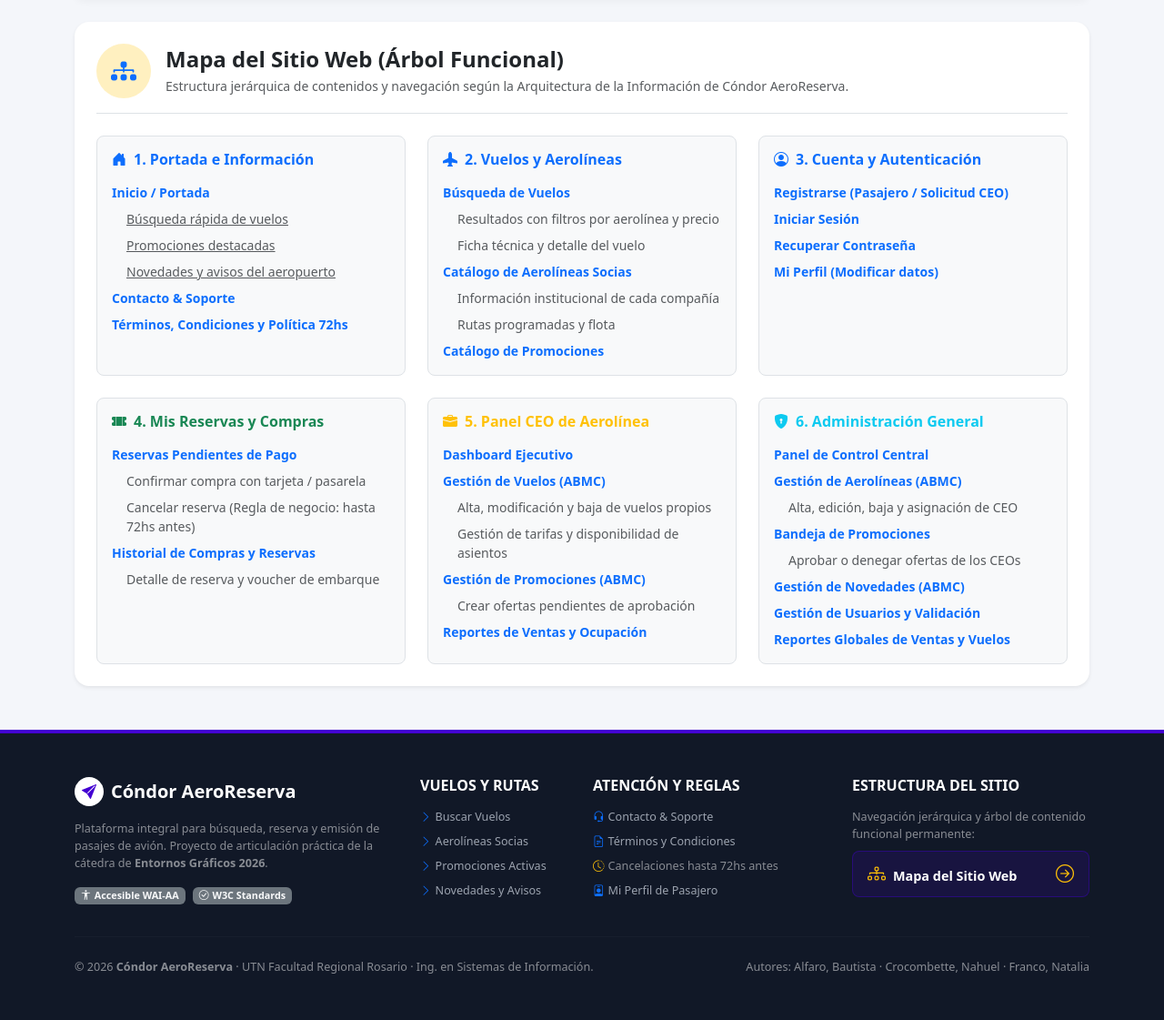
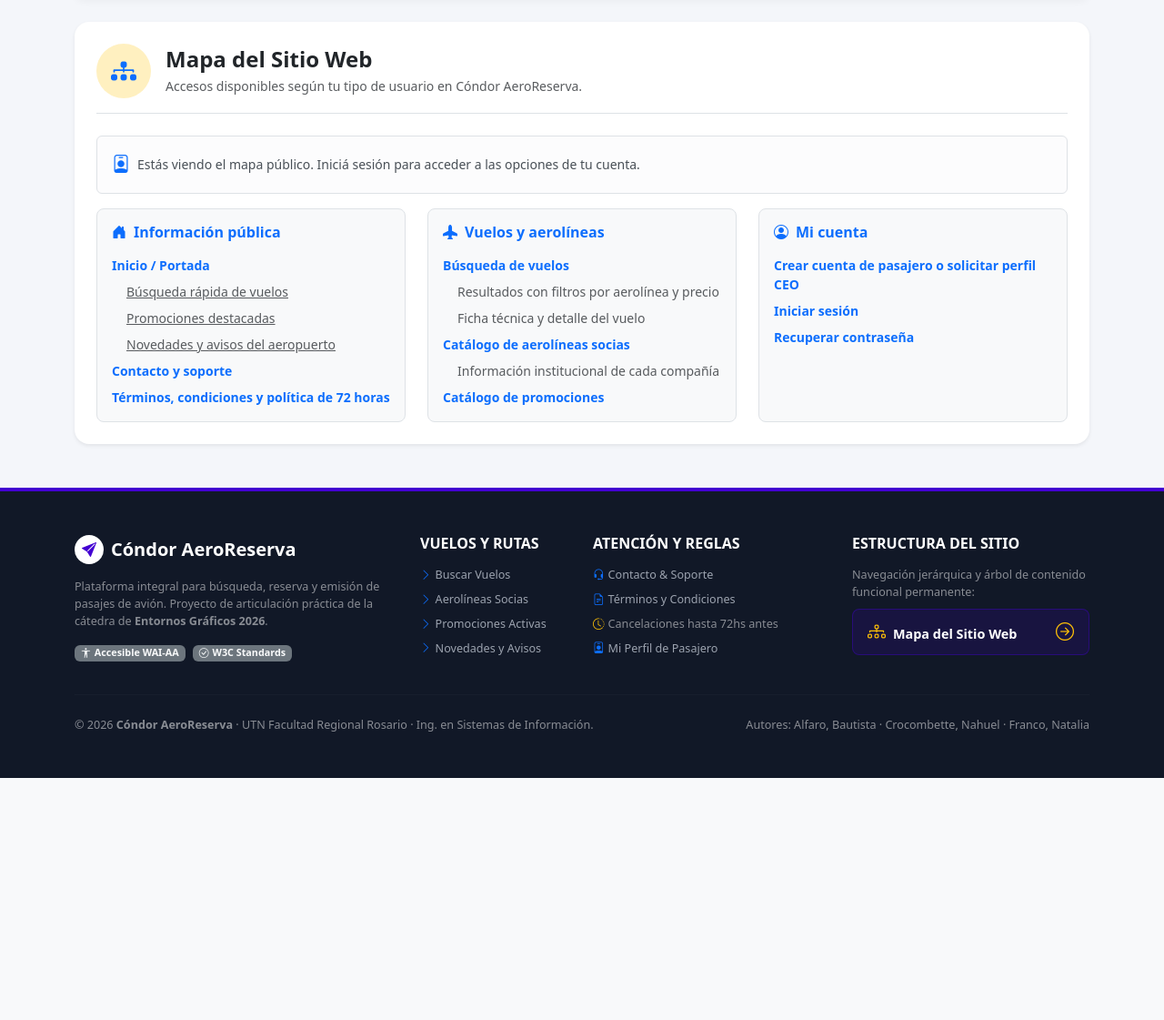
Before and after one commit to nahucroco/tp-entornos-graficos, a PHP site: page /index.php?pagina=mapa_sitio in a window 1280 px wide. Shown: the part 151-1272 px from the top of the page at 91% size. After the commit the page ends 1006 px from the top, so only its background shows below. Run offline with PHP 8.4, Linux system fonts and the light colour scheme.

Commit message:
feat(navigation): diferenciar mapa por rol

```diff
--- a/app/views/mapa_sitio.php
+++ b/app/views/mapa_sitio.php
@@ -1,5 +1,15 @@
 <?php
 declare(strict_types=1);
+
+$rolActual = obtenerRolUsuario();
+$usuarioActual = obtenerUsuario();
+$etiquetasRol = [
+    'usuario' => 'Pasajero',
+    'ceo de aerolínea' => 'CEO de aerolínea',
+    'administrador' => 'Administrador',
+];
+$nombreRol = $etiquetasRol[$rolActual] ?? 'Visitante';
+$nombreUsuario = htmlspecialchars((string)($usuarioActual['nombre'] ?? ''), ENT_QUOTES, 'UTF-8');
 ?>
 
 <nav class="breadcrumb-condor" aria-label="Ruta de navegación">
@@ -12,118 +22,126 @@ declare(strict_types=1);
 <div class="card shadow-sm border-0 rounded-4 p-4 bg-white mb-4">
     <div class="d-flex align-items-center gap-3 mb-4 pb-3 border-bottom">
         <div class="rounded-circle bg-warning bg-opacity-25 text-dark p-3 d-flex align-items-center justify-content-center" style="width: 60px; height: 60px;">
-            <i class="bi bi-diagram-3-fill fs-3 text-primary"></i>
+            <i class="bi bi-diagram-3-fill fs-3 text-primary" aria-hidden="true"></i>
         </div>
         <div>
-            <h1 class="h4 fw-bold mb-1">Mapa del Sitio Web (Árbol Funcional)</h1>
-            <p class="text-muted small mb-0">
-                Estructura jerárquica de contenidos y navegación según la Arquitectura de la Información de Cóndor AeroReserva.
-            </p>
+            <h1 class="h4 fw-bold mb-1">Mapa del Sitio Web</h1>
+            <p class="text-muted small mb-0">Accesos disponibles según tu tipo de usuario en Cóndor AeroReserva.</p>
         </div>
     </div>
 
+    <div class="alert alert-light border d-flex align-items-center gap-2 small" role="status">
+        <i class="bi bi-person-badge text-primary fs-5" aria-hidden="true"></i>
+        <span>
+            <?php if (usuarioLogueado()): ?>
+                Estás navegando como <strong><?= htmlspecialchars($nombreRol, ENT_QUOTES, 'UTF-8') ?></strong><?= $nombreUsuario !== '' ? ', ' . $nombreUsuario : '' ?>.
+            <?php else: ?>
+                Estás viendo el mapa público. Iniciá sesión para acceder a las opciones de tu cuenta.
+            <?php endif; ?>
+        </span>
+    </div>
+
     <div class="row g-4">
-        <!-- SECCIÓN 1: PÚBLICO GENERAL / INICIO -->
         <div class="col-md-6 col-lg-4">
-            <div class="card h-100 border rounded-3 p-3 bg-light">
-                <h2 class="h6 fw-bold text-primary mb-3 d-flex align-items-center gap-2">
-                    <i class="bi bi-house-door-fill"></i>1. Portada e Información
+            <section class="card h-100 border rounded-3 p-3 bg-light" aria-labelledby="mapa-publico">
+                <h2 id="mapa-publico" class="h6 fw-bold text-primary mb-3 d-flex align-items-center gap-2">
+                    <i class="bi bi-house-door-fill" aria-hidden="true"></i>Información pública
                 </h2>
                 <ul class="list-unstyled small d-flex flex-column gap-2 mb-0">
                     <li><a href="index.php" class="text-decoration-none fw-semibold">Inicio / Portada</a></li>
                     <li class="ms-3"><a href="index.php?pagina=vuelos" class="text-muted">Búsqueda rápida de vuelos</a></li>
                     <li class="ms-3"><a href="index.php?pagina=promociones" class="text-muted">Promociones destacadas</a></li>
                     <li class="ms-3"><a href="index.php?pagina=novedades" class="text-muted">Novedades y avisos del aeropuerto</a></li>
-                    <li><a href="index.php?pagina=contacto" class="text-decoration-none fw-semibold">Contacto & Soporte</a></li>
-                    <li><a href="index.php?pagina=terminos" class="text-decoration-none fw-semibold">Términos, Condiciones y Política 72hs</a></li>
+                    <li><a href="index.php?pagina=contacto" class="text-decoration-none fw-semibold">Contacto y soporte</a></li>
+                    <li><a href="index.php?pagina=terminos" class="text-decoration-none fw-semibold">Términos, condiciones y política de 72 horas</a></li>
                 </ul>
-            </div>
+            </section>
         </div>
 
-        <!-- SECCIÓN 2: VUELOS Y RUTAS -->
         <div class="col-md-6 col-lg-4">
-            <div class="card h-100 border rounded-3 p-3 bg-light">
-                <h2 class="h6 fw-bold text-primary mb-3 d-flex align-items-center gap-2">
-                    <i class="bi bi-airplane-fill"></i>2. Vuelos y Aerolíneas
+            <section class="card h-100 border rounded-3 p-3 bg-light" aria-labelledby="mapa-vuelos">
+                <h2 id="mapa-vuelos" class="h6 fw-bold text-primary mb-3 d-flex align-items-center gap-2">
+                    <i class="bi bi-airplane-fill" aria-hidden="true"></i>Vuelos y aerolíneas
                 </h2>
                 <ul class="list-unstyled small d-flex flex-column gap-2 mb-0">
-                    <li><a href="index.php?pagina=vuelos" class="text-decoration-none fw-semibold">Búsqueda de Vuelos</a></li>
+                    <li><a href="index.php?pagina=vuelos" class="text-decoration-none fw-semibold">Búsqueda de vuelos</a></li>
                     <li class="ms-3 text-muted">Resultados con filtros por aerolínea y precio</li>
                     <li class="ms-3 text-muted">Ficha técnica y detalle del vuelo</li>
-                    <li><a href="index.php?pagina=aerolineas" class="text-decoration-none fw-semibold">Catálogo de Aerolíneas Socias</a></li>
+                    <li><a href="index.php?pagina=aerolineas" class="text-decoration-none fw-semibold">Catálogo de aerolíneas socias</a></li>
                     <li class="ms-3 text-muted">Información institucional de cada compañía</li>
-                    <li class="ms-3 text-muted">Rutas programadas y flota</li>
-                    <li><a href="index.php?pagina=promociones" class="text-decoration-none fw-semibold">Catálogo de Promociones</a></li>
+                    <li><a href="index.php?pagina=promociones" class="text-decoration-none fw-semibold">Catálogo de promociones</a></li>
                 </ul>
-            </div>
+            </section>
         </div>
 
-        <!-- SECCIÓN 3: USUARIO Y CUENTA -->
         <div class="col-md-6 col-lg-4">
-            <div class="card h-100 border rounded-3 p-3 bg-light">
-                <h2 class="h6 fw-bold text-primary mb-3 d-flex align-items-center gap-2">
-                    <i class="bi bi-person-circle"></i>3. Cuenta y Autenticación
+            <section class="card h-100 border rounded-3 p-3 bg-light" aria-labelledby="mapa-cuenta">
+                <h2 id="mapa-cuenta" class="h6 fw-bold text-primary mb-3 d-flex align-items-center gap-2">
+                    <i class="bi bi-person-circle" aria-hidden="true"></i>Mi cuenta
                 </h2>
                 <ul class="list-unstyled small d-flex flex-column gap-2 mb-0">
-                    <li><a href="index.php?pagina=registro" class="text-decoration-none fw-semibold">Registrarse (Pasajero / Solicitud CEO)</a></li>
-                    <li><a href="index.php?pagina=login" class="text-decoration-none fw-semibold">Iniciar Sesión</a></li>
-                    <li><a href="index.php?pagina=recuperar_clave" class="text-decoration-none fw-semibold">Recuperar Contraseña</a></li>
-                    <li><a href="index.php?pagina=perfil" class="text-decoration-none fw-semibold">Mi Perfil (Modificar datos)</a></li>
+                    <?php if (usuarioLogueado()): ?>
+                        <li><a href="index.php?pagina=perfil" class="text-decoration-none fw-semibold">Mi perfil y datos personales</a></li>
+                        <li><a href="index.php?salir=1" class="text-decoration-none fw-semibold">Cerrar sesión</a></li>
+                    <?php else: ?>
+                        <li><a href="index.php?pagina=registro" class="text-decoration-none fw-semibold">Crear cuenta de pasajero o solicitar perfil CEO</a></li>
+                        <li><a href="index.php?pagina=login" class="text-decoration-none fw-semibold">Iniciar sesión</a></li>
+                        <li><a href="index.php?pagina=recuperar_clave" class="text-decoration-none fw-semibold">Recuperar contraseña</a></li>
+                    <?php endif; ?>
                 </ul>
-            </div>
+            </section>
         </div>
 
-        <!-- SECCIÓN 4: PASAJERO (RESERVAS Y COMPRAS) -->
-        <div class="col-md-6 col-lg-4">
-            <div class="card h-100 border rounded-3 p-3 bg-light">
-                <h2 class="h6 fw-bold text-success mb-3 d-flex align-items-center gap-2">
-                    <i class="bi bi-ticket-perforated-fill"></i>4. Mis Reservas y Compras
-                </h2>
-                <ul class="list-unstyled small d-flex flex-column gap-2 mb-0">
-                    <li><a href="index.php?pagina=reservas" class="text-decoration-none fw-semibold">Reservas Pendientes de Pago</a></li>
-                    <li class="ms-3 text-muted">Confirmar compra con tarjeta / pasarela</li>
-                    <li class="ms-3 text-muted">Cancelar reserva (Regla de negocio: hasta 72hs antes)</li>
-                    <li><a href="index.php?pagina=historial" class="text-decoration-none fw-semibold">Historial de Compras y Reservas</a></li>
-                    <li class="ms-3 text-muted">Detalle de reserva y voucher de embarque</li>
-                </ul>
+        <?php if (esPasajero()): ?>
+            <div class="col-md-6 col-lg-4">
+                <section class="card h-100 border rounded-3 p-3 bg-light" aria-labelledby="mapa-pasajero">
+                    <h2 id="mapa-pasajero" class="h6 fw-bold text-success mb-3 d-flex align-items-center gap-2">
+                        <i class="bi bi-ticket-perforated-fill" aria-hidden="true"></i>Área de pasajero
+                    </h2>
+                    <ul class="list-unstyled small d-flex flex-column gap-2 mb-0">
+                        <li><a href="index.php?pagina=reservas" class="text-decoration-none fw-semibold">Mis reservas pendientes de pago</a></li>
+                        <li class="ms-3 text-muted">Confirmar compra y cancelar dentro de las 72 horas</li>
+                        <li><a href="index.php?pagina=historial" class="text-decoration-none fw-semibold">Historial de compras y reservas</a></li>
+                        <li class="ms-3 text-muted">Detalle de reserva y voucher de embarque</li>
+                    </ul>
+                </section>
             </div>
-        </div>
+        <?php endif; ?>
 
-        <!-- SECCIÓN 5: GESTIÓN CEO DE AEROLÍNEA -->
-        <div class="col-md-6 col-lg-4">
-            <div class="card h-100 border rounded-3 p-3 bg-light">
-                <h2 class="h6 fw-bold text-warning mb-3 d-flex align-items-center gap-2">
-                    <i class="bi bi-briefcase-fill"></i>5. Panel CEO de Aerolínea
-                </h2>
-                <ul class="list-unstyled small d-flex flex-column gap-2 mb-0">
-                    <li><a href="index.php?pagina=ceo_panel" class="text-decoration-none fw-semibold">Dashboard Ejecutivo</a></li>
-                    <li><a href="index.php?pagina=ceo_vuelos" class="text-decoration-none fw-semibold">Gestión de Vuelos (ABMC)</a></li>
-                    <li class="ms-3 text-muted">Alta, modificación y baja de vuelos propios</li>
-                    <li class="ms-3 text-muted">Gestión de tarifas y disponibilidad de asientos</li>
-                    <li><a href="index.php?pagina=ceo_promociones" class="text-decoration-none fw-semibold">Gestión de Promociones (ABMC)</a></li>
-                    <li class="ms-3 text-muted">Crear ofertas pendientes de aprobación</li>
-                    <li><a href="index.php?pagina=ceo_reportes" class="text-decoration-none fw-semibold">Reportes de Ventas y Ocupación</a></li>
-                </ul>
+        <?php if (esCeo()): ?>
+            <div class="col-md-6 col-lg-4">
+                <section class="card h-100 border rounded-3 p-3 bg-light" aria-labelledby="mapa-ceo">
+                    <h2 id="mapa-ceo" class="h6 fw-bold text-warning mb-3 d-flex align-items-center gap-2">
+                        <i class="bi bi-briefcase-fill" aria-hidden="true"></i>Panel CEO de aerolínea
+                    </h2>
+                    <ul class="list-unstyled small d-flex flex-column gap-2 mb-0">
+                        <li><a href="index.php?pagina=ceo_panel" class="text-decoration-none fw-semibold">Dashboard ejecutivo</a></li>
+                        <li><a href="index.php?pagina=ceo_vuelos" class="text-decoration-none fw-semibold">Gestión de vuelos</a></li>
+                        <li class="ms-3 text-muted">ABMC de vuelos, tarifas y disponibilidad propios</li>
+                        <li><a href="index.php?pagina=ceo_promociones" class="text-decoration-none fw-semibold">Gestión de promociones</a></li>
+                        <li><a href="index.php?pagina=ceo_reportes" class="text-decoration-none fw-semibold">Reportes de ventas y ocupación</a></li>
+                    </ul>
+                </section>
             </div>
-        </div>
+        <?php endif; ?>
 
-        <!-- SECCIÓN 6: ADMINISTRACIÓN GENERAL -->
-        <div class="col-md-6 col-lg-4">
-            <div class="card h-100 border rounded-3 p-3 bg-light">
-                <h2 class="h6 fw-bold text-info mb-3 d-flex align-items-center gap-2">
-                    <i class="bi bi-shield-lock-fill"></i>6. Administración General
-                </h2>
-                <ul class="list-unstyled small d-flex flex-column gap-2 mb-0">
-                    <li><a href="index.php?pagina=admin_panel" class="text-decoration-none fw-semibold">Panel de Control Central</a></li>
-                    <li><a href="index.php?pagina=admin_aerolineas" class="text-decoration-none fw-semibold">Gestión de Aerolíneas (ABMC)</a></li>
-                    <li class="ms-3 text-muted">Alta, edición, baja y asignación de CEO</li>
-                    <li><a href="index.php?pagina=admin_promociones" class="text-decoration-none fw-semibold">Bandeja de Promociones</a></li>
-                    <li class="ms-3 text-muted">Aprobar o denegar ofertas de los CEOs</li>
-                    <li><a href="index.php?pagina=admin_novedades" class="text-decoration-none fw-semibold">Gestión de Novedades (ABMC)</a></li>
-                    <li><a href="index.php?pagina=admin_usuarios" class="text-decoration-none fw-semibold">Gestión de Usuarios y Validación</a></li>
-                    <li><a href="index.php?pagina=admin_reportes" class="text-decoration-none fw-semibold">Reportes Globales de Ventas y Vuelos</a></li>
-                </ul>
+        <?php if (esAdmin()): ?>
+            <div class="col-md-6 col-lg-4">
+                <section class="card h-100 border rounded-3 p-3 bg-light" aria-labelledby="mapa-admin">
+                    <h2 id="mapa-admin" class="h6 fw-bold text-info mb-3 d-flex align-items-center gap-2">
+                        <i class="bi bi-shield-lock-fill" aria-hidden="true"></i>Administración general
+                    </h2>
+                    <ul class="list-unstyled small d-flex flex-column gap-2 mb-0">
+                        <li><a href="index.php?pagina=admin_panel" class="text-decoration-none fw-semibold">Panel de control central</a></li>
+                        <li><a href="index.php?pagina=admin_aerolineas" class="text-decoration-none fw-semibold">Gestión de aerolíneas</a></li>
+                        <li class="ms-3 text-muted">ABMC y asignación de CEO</li>
+                        <li><a href="index.php?pagina=admin_promociones" class="text-decoration-none fw-semibold">Bandeja de promociones</a></li>
+                        <li><a href="index.php?pagina=admin_novedades" class="text-decoration-none fw-semibold">Gestión de novedades</a></li>
+                        <li><a href="index.php?pagina=admin_usuarios" class="text-decoration-none fw-semibold">Gestión de usuarios y validación</a></li>
+                        <li><a href="index.php?pagina=admin_reportes" class="text-decoration-none fw-semibold">Reportes globales</a></li>
+                    </ul>
+                </section>
             </div>
-        </div>
+        <?php endif; ?>
     </div>
 </div>
```
Also changed, not shown: tests/test_suite.php (+23 -1 lines).
